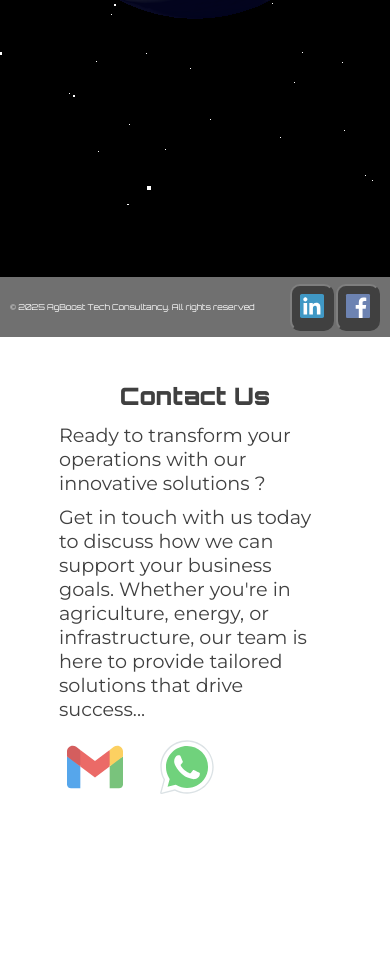
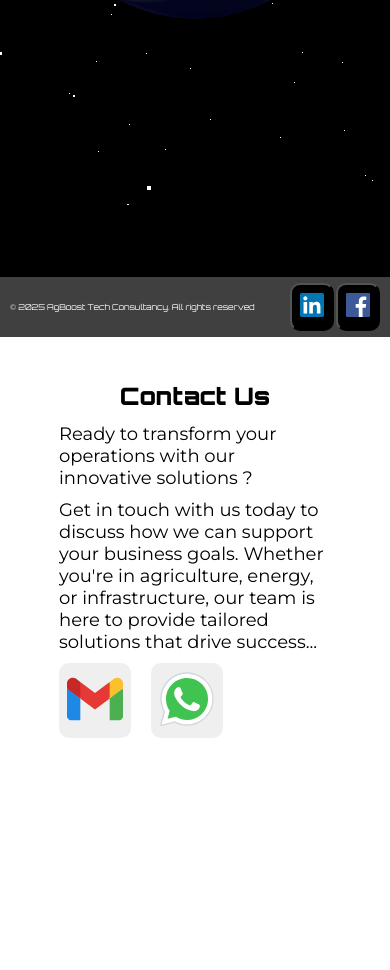
Before and after one commit to pravesharya/agbt, a plain HTML site: page index.html in a window 390 px wide. Shown: the part 567-1537 px from the top of the page. Drawn offline with nearby package versions, Linux system fonts and the light colour scheme; animation ran at ten frames a second.

Commit message:
font size

```diff
--- a/index.html
+++ b/index.html
@@ -65,7 +65,7 @@
         <h1 class="section-title">Services</h1>
 
         <div id="service1" class="service">
-          <h2>1. Precision Agriculture Solutions</h2>
+          <h2 class="service-title">1. Precision Agriculture Solutions</h2>
           <div class="service-content">
             <div class="service-img">
               <img src="./assets/agbt.png" alt="" />
@@ -89,7 +89,7 @@
         </div>
 
         <div id="service2" class="service">
-          <h2>2. Geospatial and IT Services</h2>
+          <h2 class="service-title">2. Geospatial and IT Services</h2>
           <div class="service-content">
             <div class="service-img">
               <img src="./assets/agbt.png" alt="" />
@@ -109,7 +109,7 @@
         </div>
 
         <div id="service3" class="service">
-          <h2>3. Infrastructure Solutions</h2>
+          <h2 class="service-title">3. Infrastructure Solutions</h2>
           <div class="service-content">
             <div class="service-img">
               <img src="./assets/agbt.png" alt="" />
@@ -129,7 +129,7 @@
         </div>
 
         <div id="service4" class="service">
-          <h2>4. Sector-Specific Services</h2>
+          <h2 class="service-title">4. Sector-Specific Services</h2>
           <div class="service-content">
             <div class="service-img">
               <img src="./assets/agbt.png" alt="" />
@@ -161,8 +161,8 @@
           sectors, showcasing our commitment to innovation and excellence.
         </p>
         <p class="section-body">
-          Dive in :
-        <ul>
+          <u> Dive In : </u>
+        <ul class="section-body">
           <li>Project 1</li>
           <li>Project 2</li>
           <li>Project 3</li>
@@ -200,10 +200,10 @@
           solutions that drive success...
         </p>
         <div id="contact-links">
-          <button id="cntGM" class="btn btn-cnt">
+          <button id="cntGM" class="btn-cnt">
             <img src="assets/cnt_gm.svg" alt="" />
           </button>
-          <button id="cntWP" class="btn btn-cnt">
+          <button id="cntWP" class="btn-cnt">
             <img src="assets/cnt_wp.svg" alt="" />
           </button>
         </div>
--- a/script.js
+++ b/script.js
@@ -26,7 +26,7 @@ function initSatelliteCursor(size = 32) {
 let isPortrait = false;
 let cameraZ = 2;
 console.log(width, height, isPortrait,width-200);
-if (width < 780) { // Portrait mode
+if (width < height) { // Portrait mode
   isPortrait = true;
   cameraZ = 3.5;
 } else { // Landscape Mode
@@ -261,13 +261,13 @@ function animate() {
 }
 animate();
 
-addEventListener("resize", () => {
-  width = window.innerWidth;
-  height = window.innerHeight;
-  canvas.width = width;
-  canvas.height = height;
-  renderer.setSize(width, height);
-  camera.aspect = width / height;
-  camera.updateProjectionMatrix();
-  renderer.render(scene, camera);
-});
+// addEventListener("resize", () => {
+//   width = window.innerWidth;
+//   height = window.innerHeight;
+//   canvas.width = width;
+//   canvas.height = height;
+//   renderer.setSize(width, height);
+//   camera.aspect = width / height;
+//   camera.updateProjectionMatrix();
+//   renderer.render(scene, camera);
+// });
--- a/style.css
+++ b/style.css
@@ -1,3 +1,12 @@
+html{
+  font-size: 8px;
+}
+
+:root {
+  --colorP: blueviolet; /* Primary color */
+  --colorS: rgb(203, 70, 255); /* Secondary color */
+}
+
 * {
   margin: 0;
   padding: 0;
@@ -6,14 +15,7 @@
   user-select: none;
   cursor: none;
 }
-#main {
-  /* position: absolute; */
-  /* top: 100vh; */
-  /* left: 0; */
-  width: 100vw;
-  background-color: blueviolet;
-  opacity: 0.75;
-}
+
 
 /* Section-------------------------------------------- */
 .section {
@@ -27,9 +29,9 @@
   transition: all 0.75s ease;
 }
 .section-title {
-  height: 82px;
+  height: 6rem;
   font-family: "Orbitron", serif;
-  font-size: 4rem;
+  font-size: 5rem;
   font-optical-sizing: auto;
   font-style: normal;
   font-weight: 900;
@@ -40,13 +42,13 @@
   padding: 20px;
   display: flex;
   flex-direction: column;
-  gap: 8px;
+  gap: 1.5rem;
   background-color: white;
   border-radius: 10px;
+  overflow-y: auto  ;
 }
-
 .section-body {
-  font-size: 1.4rem;
+  font-size: 3rem;
   font-family: "Montserrat", sans-serif;
 }
 
@@ -54,11 +56,20 @@
 .service {
   display: none;
 }
+#service1 {
+  display:block;
+}
 .service-content {
   display: flex;
   gap: 20px;
   padding: 20px;
   width: 100%;
+}
+.service-title {
+  font-family: "Orbitron", serif;
+  font-size: 2.5rem;
+  font-weight: 900;
+  color: var(--colorP);
 }
 .service-img {
   width: 40%;
@@ -73,12 +84,10 @@
   flex-direction: column;
   gap: 6px;
   font-family: "Montserrat", sans-serif;
-  font-size: 1rem;
+  font-size: 2rem;
   overflow-y: auto;
 }
-#service1 {
-  display:block;
-}
+
 
 /* Header and Footer-------------------------------------------- */
 .HF {
@@ -88,6 +97,7 @@
   width: 100vw;
   height: 60px;
   background-color: rgba(0, 0, 0, 0.75);
+  font-size: 2rem;
   font-family: "Orbitron", serif;
   font-weight: bold;
   color: white;
@@ -102,7 +112,6 @@
 #footer {
   width: 100%;
   bottom: -60px;
-  font-size: 0.75rem;
   font-weight: 100;
 }
 .btn{
@@ -110,9 +119,12 @@
   background-color: black;
   border-radius: 10px;
   padding: 4px;
+  font-size: 2rem;
 }
 .btn-cnt{
-  background-color: rgba(255, 255, 255, 0.521);
+  padding: 4px;
+  border-radius: 10px;
+  background-color: none;
   border: none;
 }
 
@@ -122,8 +134,8 @@
 .side-btn {
   width: 100%;
 }
-.btn:hover, .side-btn:hover{
-  background-color: rgb(203, 70, 255);
+.btn:hover, .btn-cnt:hover, .side-btn:hover{
+  background-color: var(--colorS);
 }
 
 #side-menu-tray {
@@ -164,7 +176,7 @@
   border-radius: 10px;
 
   text-align: center;
-  font-size: 2rem;
+  font-size: 3rem;
   font-family: "Orbitron", serif;
   font-optical-sizing: auto;
   font-weight: 400;
@@ -180,32 +192,39 @@
 
 /* ========================================= Tablet Responsive */
 @media screen and (max-width: 1024px) {
+  .HF {
+    font-size: 2rem;
+    font-weight: 80;
+  }
   #intro-div {
     padding: 20px;
-    font-size: 2rem;
+    font-size: 2.5rem;
   }
   .section-content{
-    gap: 10px;
+    gap: 2rem;
   }
   .section-title {
-    font-size: 3rem;
+    font-size: 4rem;
     text-align: center;
   }
   .section-body {
-    font-size: 2rem;
+    font-size: 2.5rem;
   }
 
   .service-content {
     flex-direction: column;
     align-items: center;
-    gap : 8px;
+    gap : 2rem;
+  }
+  .service-title {
+    font-size: 2.5rem;
   }
   .service-img{
     width: 80%;
   }
   .service-text {
     width: 100%;
-    font-size: 0.8rem;
+    font-size: 2rem;
   }
 }
 
@@ -213,34 +232,34 @@
 @media screen and (max-width: 768px) {
 
   #intro-div {
-    padding: 20px;
-    font-size: 1rem;
+    padding: 2rem;
+    font-size: 2.25rem;
   }
   .section-content{
     gap: 10px;
   }
   .section-title{
-    font-size: 1.5rem;
+    font-size: 3rem;
     height: 32px;
+    text-align: center;
   }
-  .section-body {
-    font-size: 1.2rem;
-  }
-
-  .service > h2{
-    text-align: center;
+  .section-body, .service-title {
+    font-size: 2.25rem;
   }
   .service-content {
     gap : 4px;
   }
   .service-img{
-    width: 100%;
+    width: 80%;
   }
   .service-text {
-    font-size: 0.8rem;
+    font-size: 1.25rem;
+  }
+  .HF {
+    font-size: 1.5rem;
+    font-weight: 80;
   }
   #footer {
-    font-size: 0.5rem;
-    font-weight: 80;
+    font-size: 1rem;
   }
 }
```
